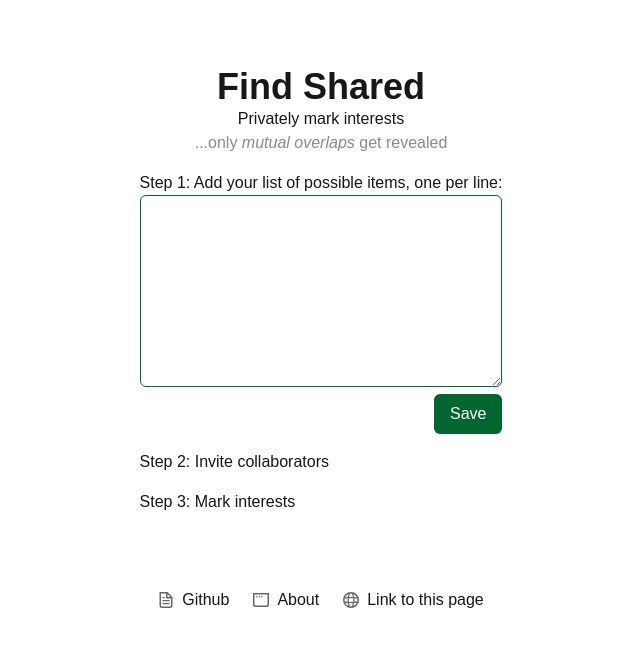
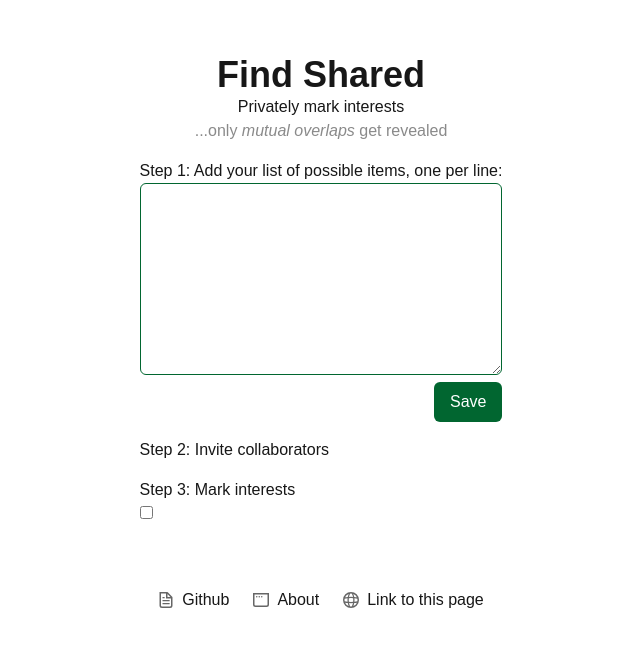
Before and after one commit to dsernst/find-shared, a Next.js app: page / in a window 1280 px wide. Shown: the part 110-756 px from the top of the page, without its empty margins (319-959 px from the left). Built offline with nearby package versions, Linux system fonts and the light colour scheme.

Commit message:
Hook up input list to checklist

```diff
--- a/app/Step1AddItems.tsx
+++ b/app/Step1AddItems.tsx
@@ -1,8 +1,18 @@
-export function Step1AddItems() {
+export function Step1AddItems({
+  items,
+  setItems,
+}: {
+  items: string
+  setItems: (items: string) => void
+}) {
   return (
     <div>
       <h4>Step 1: Add your list of possible items, one per line:</h4>
-      <textarea className="w-full h-48 border border-green-800 rounded-md p-2" />
+      <textarea
+        className="w-full h-48 border border-green-800 rounded-md p-2"
+        value={items}
+        onChange={(e) => setItems(e.target.value)}
+      />
       <div className="flex justify-end">
         <button className="bg-green-800 text-white px-4 py-2 rounded-md cursor-pointer hover:bg-green-900">
           Save
--- /dev/null
+++ b/app/Step3MarkInterests.tsx
@@ -0,0 +1,15 @@
+export function Step3MarkInterests({ items }: { items: string }) {
+  return (
+    <div>
+      <div>Step 3: Mark interests</div>
+      <div>
+        {items.split('\n').map((item) => (
+          <div key={item}>
+            <input type="checkbox" className="mr-2" />
+            {item}
+          </div>
+        ))}
+      </div>
+    </div>
+  )
+}
--- a/app/page.tsx
+++ b/app/page.tsx
@@ -1,17 +1,23 @@
+'use client'
+
 import { Step1AddItems } from './Step1AddItems'
 import { Footer } from './Footer'
 import { Header } from './Header'
+import { useState } from 'react'
+import { Step3MarkInterests } from './Step3MarkInterests'
 
 export default function Home() {
+  const [items, setItems] = useState('')
+
   return (
     <div className="grid grid-rows-[20px_1fr_20px] items-center justify-items-center min-h-screen p-8 pb-20 gap-16 sm:p-20">
       <main className="flex flex-col gap-4 row-start-2 items-start">
         <Header />
 
-        <Step1AddItems />
+        <Step1AddItems items={items} setItems={setItems} />
 
         <div>Step 2: Invite collaborators</div>
-        <div>Step 3: Mark interests</div>
+        <Step3MarkInterests items={items} />
       </main>
       <Footer />
     </div>
```
